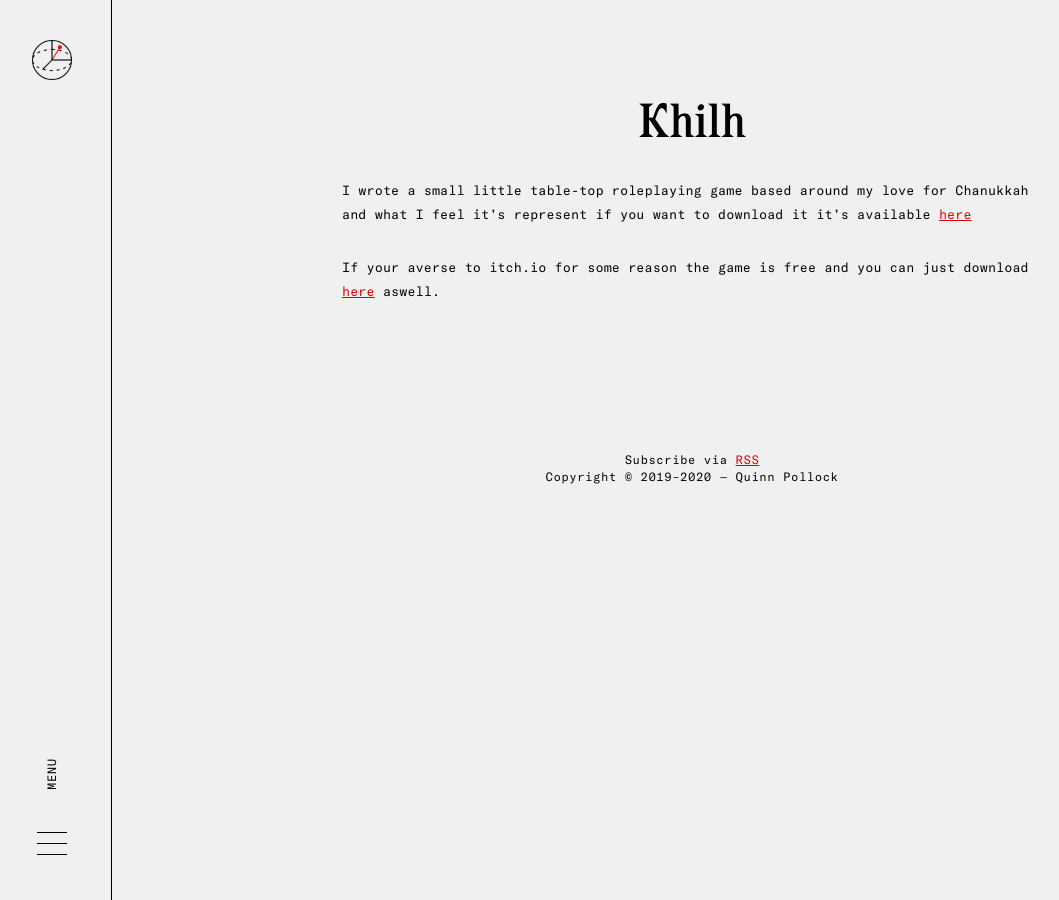
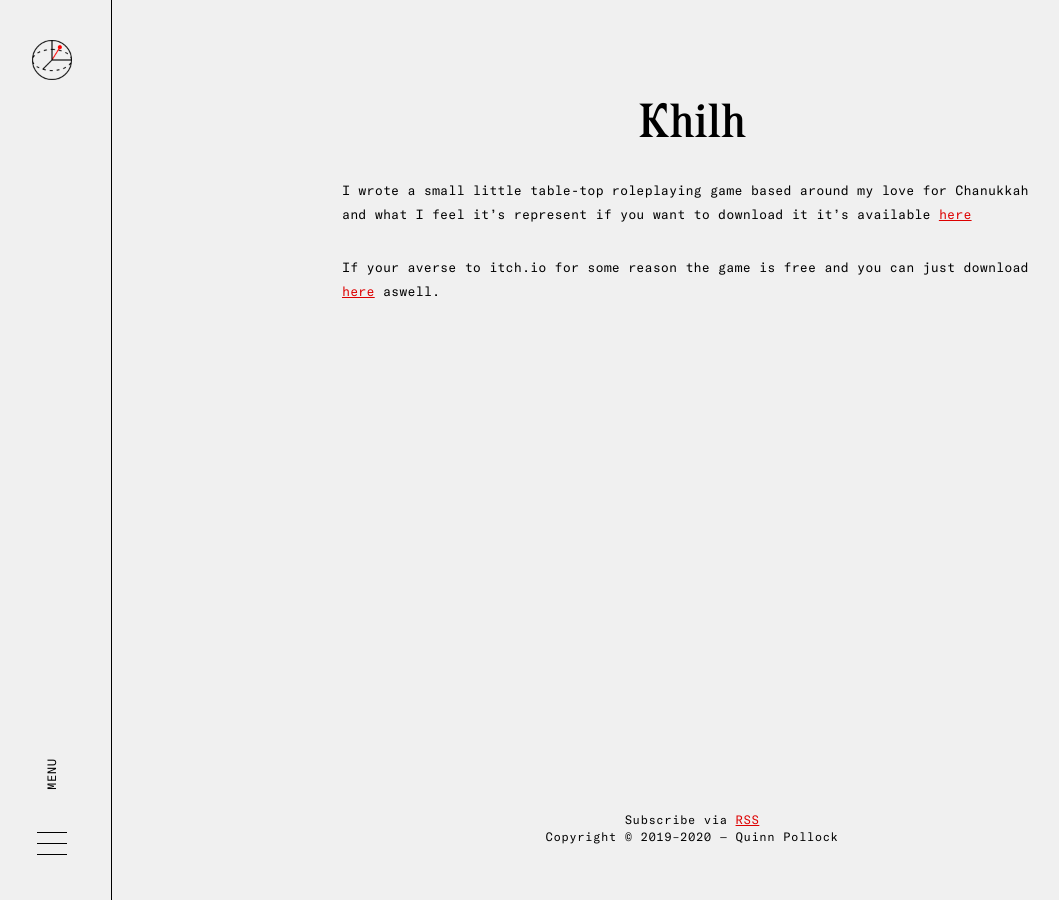
Before and after one commit to GoodbyteCo/quinnpollock.net, a Jekyll site: the page built from projects/_posts/2020-05-07-khilh.md, in a window 1280 px wide. Shown: the whole page, without its empty margins (8-1067 px from the left). Built offline with Jekyll 4.4.1, drawn with Linux system fonts in a browser that asks for light colours.

Commit message:
Add sticky footer

```diff
--- a/_layouts/ideas.html
+++ b/_layouts/ideas.html
@@ -1,6 +1,7 @@
 ---
 layout: default
 ---
+<div style="position: relative; height: 90vh;">
 <article class="ideas">
     <h1>
         {{ page.title }}
@@ -13,3 +14,4 @@ layout: default
     Subscribe via <a href="/rss">RSS</a><br/>
     Copyright © 2019–2020 — Quinn Pollock
 </footer>
+</div>
--- a/assets/css/style.css
+++ b/assets/css/style.css
@@ -644,15 +644,17 @@ blockquote {
 
 #article-footer
 {
+	position: absolute;
+	bottom: 0;
 	text-align: center;
 	width: calc(100% - 140px);
-	max-width: 740px;
+	width: -webkit-calc(100% - 140px);
 	padding: 20px;
 	margin: auto;
 	margin-bottom: 2em;
-	-webkit-transform: translateX(60px);
-	-ms-transform: translateX(60px);
-	transform: translateX(60px);
+	-webkit-transform: translateX(110px);
+	-ms-transform: translateX(110px);
+	transform: translateX(110px);
 }
 
 #rss h3
@@ -835,7 +837,7 @@ a
 
 	#article-footer
 	{
-		width: 100%;
+		width: 90%;
 		padding: 0 20px;
 		-webkit-transform: none;
 		-ms-transform: none;
```
